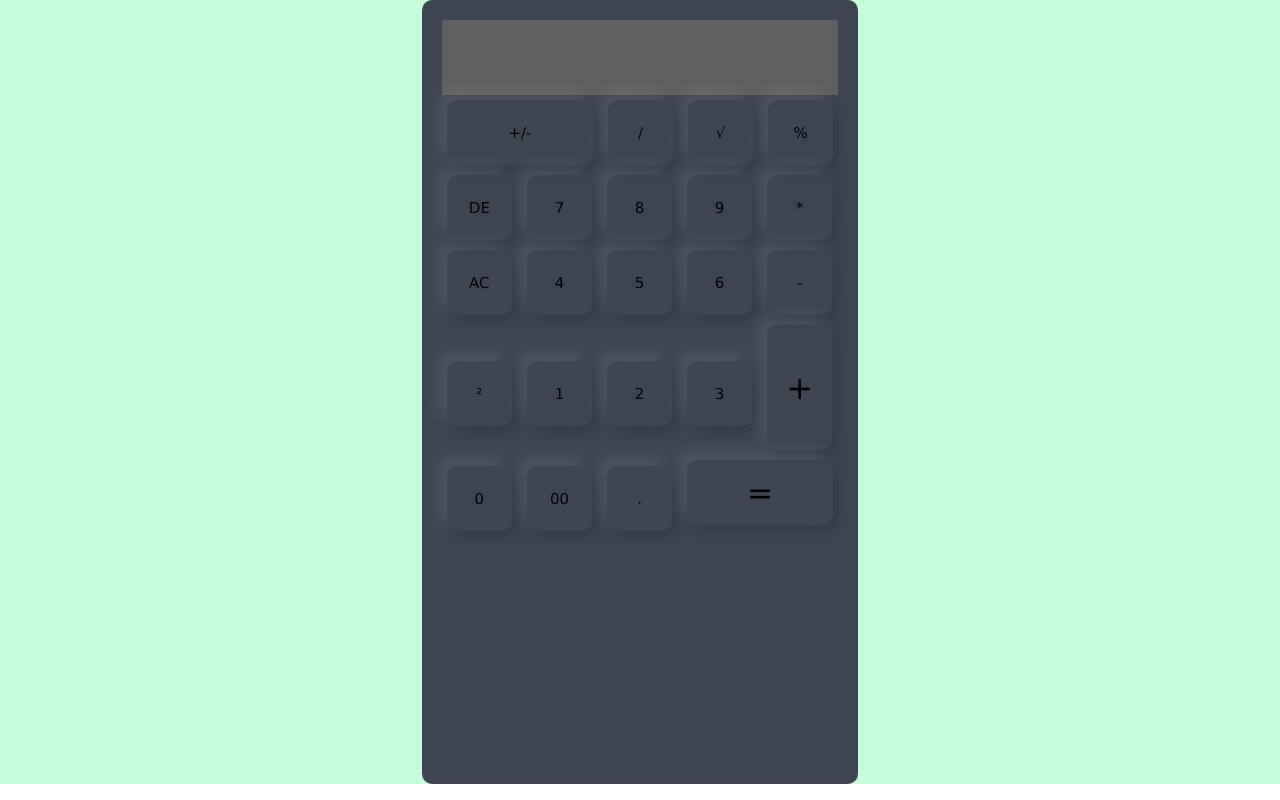
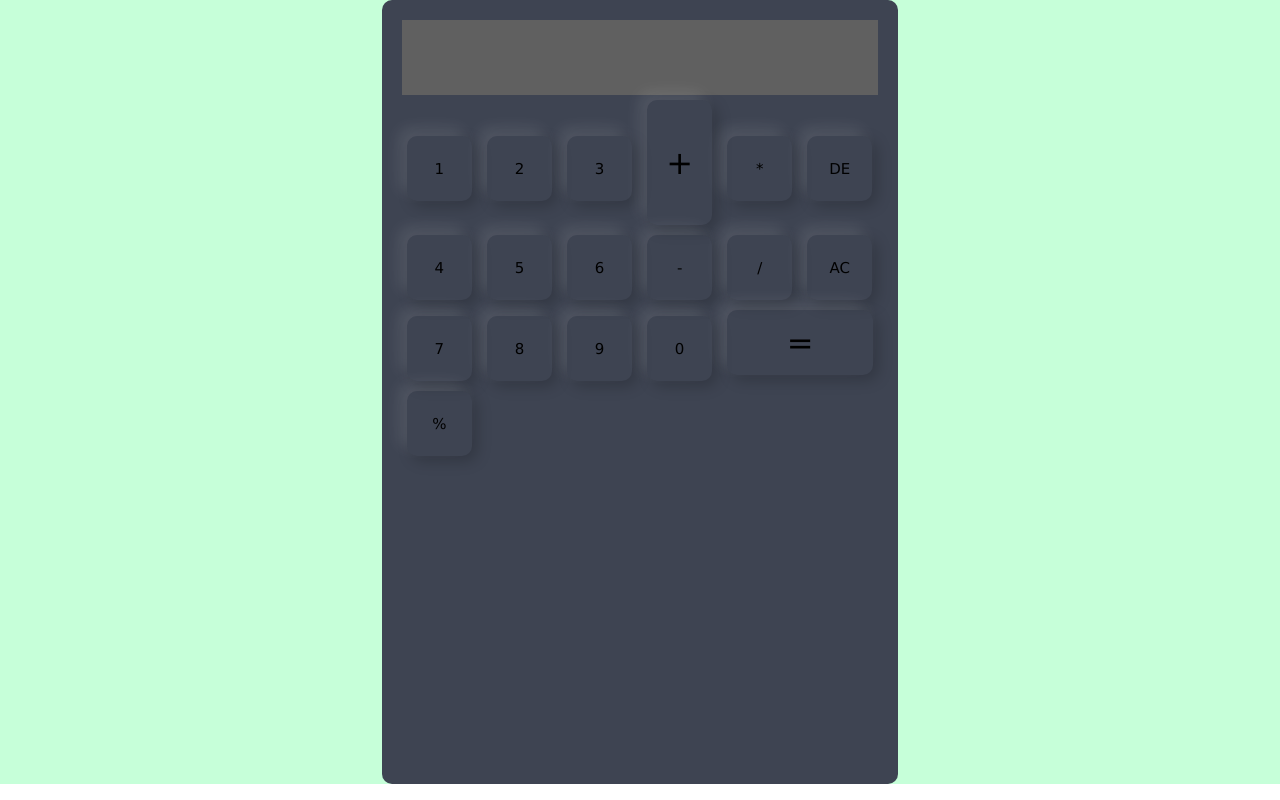
Before and after one commit to Nonny20/my-calculator, a plain HTML site: page index.html in a window 1280 px wide. Drawn offline with Linux system fonts and the light colour scheme.

Commit message:
this is random

```diff
--- a/index.html
+++ b/index.html
@@ -3,7 +3,7 @@
 <head>
     <meta charset="UTF-8">
     <meta name="viewport" content="width=device-width, initial-scale=1.0">
-    <title>advanced class calculator</title>
+    <title>basic calculator</title>
     <link rel="stylesheet" href="style.css">
 </head>
 <body>
@@ -15,43 +15,33 @@
             </div>
 
             <div>
-                    <input type="button" value="+/-" class="plusminus" onclick="display.value += '+/-' ">
-                    <input type="button" value="/" onclick="display.value +='/' ">
-                    <input type="button" value="√" onclick="display.value +='√' ">
-                    <input type="button" value="%" onclick="display.value +='%' ">
+                <input type="button" value="1" onclick="display.value +='1' ">
+                <input type="button" value="2" onclick="display.value +='2' ">
+                <input type="button" value="3" onclick="display.value +='3' ">
+                <input type="button" value="+" class="plus" onclick="display.value +='+' ">
+                <input type="button" value="*" onclick="display.value +='*' ">
+                <input type="button" value="DE" class="delete" onclick="display.value.toString().slice(0, -1)">
             </div>
 
             <div>
-                    <input type="button" value="DE" class="delete" onclick="display.value.toString().slice(0, -1)">
-                    <input type="button" value="7" onclick="display.value +='7' ">
-                    <input type="button" value="8" onclick="display.value +='8' ">
-                    <input type="button" value="9" onclick="display.value +='9' ">
-                    <input type="button" value="*" onclick="display.value +='*' ">
-                </div>
-
-                <div>
-                    <input type="button" value="AC" onclick="display.value =' ' ">
                 <input type="button" value="4" onclick="display.value +='4' ">
                 <input type="button" value="5" onclick="display.value +='5' ">
                 <input type="button" value="6" onclick="display.value +='6' ">
                 <input type="button" value="-" onclick="display.value +='-' ">
+                <input type="button" value="/" onclick="display.value +='/' ">
+                <input type="button" value="AC" onclick="display.value = ' ' ">
             </div>
 
             <div>
-                    <input type="button" value="²" onclick="display.value +='²' ">
-                    <input type="button" value="1" onclick="display.value +='1' ">
-                    <input type="button" value="2" onclick="display.value +='2' ">
-                    <input type="button" value="3" onclick="display.value +='3' ">
-                    <input type="button" value="+" class="plus" onclick="display.value +='+' ">
+                <input type="button" value="7" onclick="display.value +='7' ">
+                <input type="button" value="8" onclick="display.value +='8' ">
+                <input type="button" value="9" onclick="display.value +='9' ">
+                <input type="button" value="0" onclick="display.value +='0' ">
+                <input type="button" value="=" class="equal" onclick="display.value = eval (display.value)">
+                <div>
+                <input type="button" value="%" onclick="display.value +='%' ">
                 </div>
-
-                <div>
-                    <input type="button" value="0" onclick="display.value +='0' ">
-                    <input type="button" value="00" onclick="display.value +='00' ">
-                    <input type="button" value="." onclick="display.value +='.' ">
-                    <input type="button" value="=" class="equal" onclick="display.value = eval (display.value) ">
             </div>
-
         </form>
        </div>
   </div>
```
Lines whose indentation alone changed are shown as unchanged.
